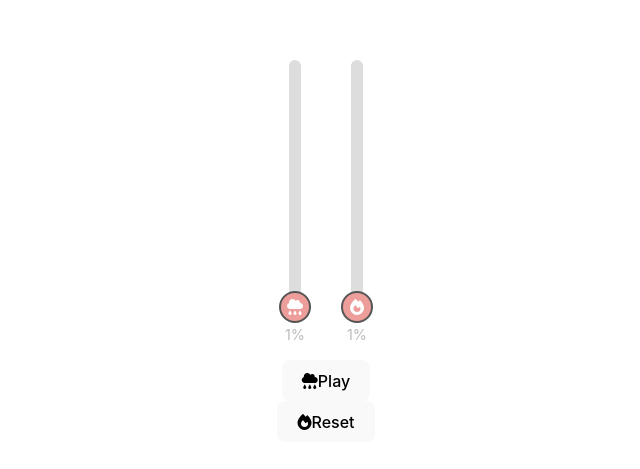
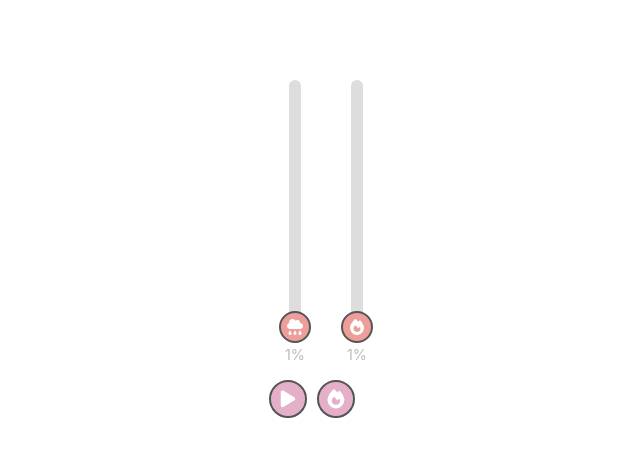
Before and after one commit to weiying-chen/noice, a React (Vite) app: page / in a window 1280 px wide. Shown: the part 149-618 px from the top of the page, without its empty margins (314-954 px from the left). Built offline with nearby package versions, Linux system fonts and the light colour scheme.

Commit message:
Add control icons

```diff
--- a/src/App.css
+++ b/src/App.css
@@ -12,9 +12,12 @@
   display: flex;
 }
 
+.audio {
+  width: 22px;
+  margin: 0 20px;
+}
+
 .slider-wrapper {
-  width: 22px;
-  margin: 0 20px; /* Adjust the margin between sliders */
   /* text-align: center; */
   display: flex;
   flex-direction: column;
@@ -42,7 +45,7 @@
 }
 
 .rc-slider-vertical {
-  /* padding: 0; */
+  padding: 0;
   width: inherit;
   display: flex;
   flex-direction: column;
@@ -114,7 +117,31 @@
     width: 12px;
 }
 
-.control-handle:before {
+.controls {
+  display: flex;
+}
+
+[class^="control-"] {
+  margin: 0 5px;
+}
+
+ [class^="control-"] button {
+  background: #e3b0c8;
+  border: solid 2px #555;
+  border-radius: 50%;
+  color: #fff;
+  padding: 0;
+  position: relative;
+  width: 38px;
+  height: 38px;
+}
+
+[class^="control-"] button:before {
   font-family: "Font Awesome 5 Free"; /* Font family for Font Awesome 5 Free */
+  font-size: 1.2em;
   font-weight: 900;
+  position: absolute;
+  top: 50%;
+  left: 50%;
+  transform: translate(-50%, -50%);
 }
--- a/src/App.tsx
+++ b/src/App.tsx
@@ -9,8 +9,8 @@ const audios = [
 ];
 
 const controls = [
-  { text: 'Play', icon: '\\f73d' },
-  { text: 'Reset', icon: '\\f06d' },
+  { icon: '\\f04b' },
+  { icon: '\\f06d' },
 ];
 
 function App() {
@@ -64,10 +64,10 @@ function App() {
       <div className="controls">
         {controls.map((control, index) => (
           <div key={index} className={`control-${index}`}>
-            <button key={index} className={`control-handle`}>{control.text}</button>
+            <button key={index} />
             <style>
               {`
-                .control-${index} .control-handle:before {
+                .control-${index} button:before {
                   content: "${control.icon}";
                 }
               `}
```
